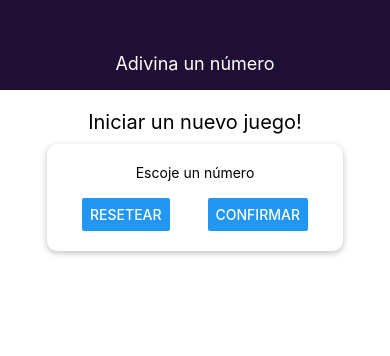
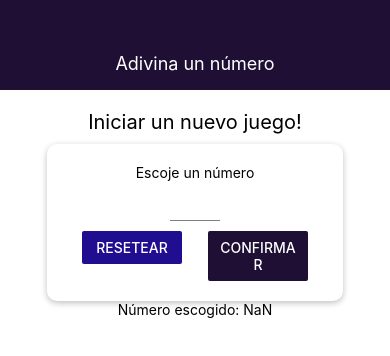
Before and after one commit to kioshiokamoto/react-native-simple-game, a React Native app: screen / in a window 390 px wide. Both pictures are taken after a click on the button "CONFIRMAR". Shown: the top 356 px of the page. Built offline with nearby package versions, Linux system fonts and the light colour scheme.

Commit message:
:dart: Improve: agregar custom Input, agregar estados para controlar input

```diff
--- a/components/Header.js
+++ b/components/Header.js
@@ -1,6 +1,6 @@
 import React from "react";
 import { View, Text, StyleSheet } from "react-native";
-
+import Colors from "../constants/colors";
 export default function Header(props) {
     return (
         <View style={styles.header}>
@@ -14,7 +14,7 @@
         width: "100%",
         height: 90,
         paddingTop: 36,
-        backgroundColor: "#200f34",
+        backgroundColor: Colors.primary,
         alignItems: "center",
         justifyContent: "center",
     },
--- /dev/null
+++ b/components/Input.js
@@ -0,0 +1,14 @@
+import React from "react";
+import { TextInput, StyleSheet } from "react-native";
+export default function Input(props) {
+    return <TextInput {...props} style={{ ...styles.input, ...props.style }} />;
+}
+
+const styles = StyleSheet.create({
+    input: {
+        height: 30,
+        borderBottomColor: "grey",
+        borderBottomWidth: 1,
+        marginVertical: 10,
+    },
+});
--- /dev/null
+++ b/constants/colors.js
@@ -0,0 +1,4 @@
+export default {
+    primary: "#200f34",
+    accent: "#200e90",
+};
--- a/screens/StartGameScreen.js
+++ b/screens/StartGameScreen.js
@@ -1,19 +1,82 @@
-import React from "react";
-import { View, Text, StyleSheet, TextInput, Button } from "react-native";
+import React, { useState } from "react";
+import {
+    View,
+    Text,
+    StyleSheet,
+    TextInput,
+    Button,
+    TouchableWithoutFeedback,
+    Keyboard,
+} from "react-native";
 import Card from "../components/Card";
+import Input from "../components/Input";
+import Colors from "../constants/colors";
 export default function StartGameScreen(props) {
+    const [enteredValue, setEnteredValue] = useState("");
+    const [confirmed, setConfirmed] = useState(false);
+    const [selectedNumber, setSelectedNumber] = useState("");
+    const numberInputHandler = (e) => {
+        setEnteredValue(e.replace(/[^0-9]/g, ""));
+    };
+
+    const resetInputHandler = () => {
+        setEnteredValue("");
+        setConfirmed(false);
+    };
+
+    const confirmInputHandler = () => {
+        const chosenNumber = parseInt(enteredValue);
+        if (chosenNumber === NaN || chosenNumber <= 0 || chosenNumber > 99) {
+            return;
+        }
+        setConfirmed(true);
+        setSelectedNumber(chosenNumber);
+        setEnteredValue("");
+    };
+    let confirmedOutput;
+    if (confirmed) {
+        confirmedOutput = <Text>Número escogido: {selectedNumber}</Text>;
+    }
     return (
+        <TouchableWithoutFeedback
+            onPress={() => {
+                Keyboard.dismiss();
+            }}
+        >
             <View style={styles.screen}>
                 <Text style={styles.title}>Iniciar un nuevo juego!</Text>
                 <Card style={styles.inputContainer}>
                     <Text>Escoje un número</Text>
-                <TextInput />
+                    <Input
+                        style={styles.input}
+                        blurOnSubmit
+                        autoCapitalize="none"
+                        autoCorrect={false}
+                        keyboardType="number-pad"
+                        maxLength={2}
+                        onChangeText={numberInputHandler}
+                        value={enteredValue}
+                    />
                     <View style={styles.buttonContainer}>
-                    <Button title="Resetear" onPress={() => {}} />
-                    <Button title="Confirmar" onPress={() => {}} />
+                        <View style={styles.button}>
+                            <Button
+                                title="Resetear"
+                                onPress={resetInputHandler}
+                                color={Colors.accent}
+                            />
+                        </View>
+                        <View style={styles.button}>
+                            <Button
+                                title="Confirmar"
+                                onPress={confirmInputHandler}
+                                color={Colors.primary}
+                            />
+                        </View>
                     </View>
                 </Card>
+                {confirmedOutput}
             </View>
+        </TouchableWithoutFeedback>
     );
 }
 
@@ -38,4 +101,11 @@
         justifyContent: "space-between",
         paddingHorizontal: 15,
     },
+    button: {
+        width: 100,
+    },
+    input: {
+        width: 50,
+        textAlign: "center",
+    },
 });
```
Lines whose indentation alone changed are shown as unchanged.
